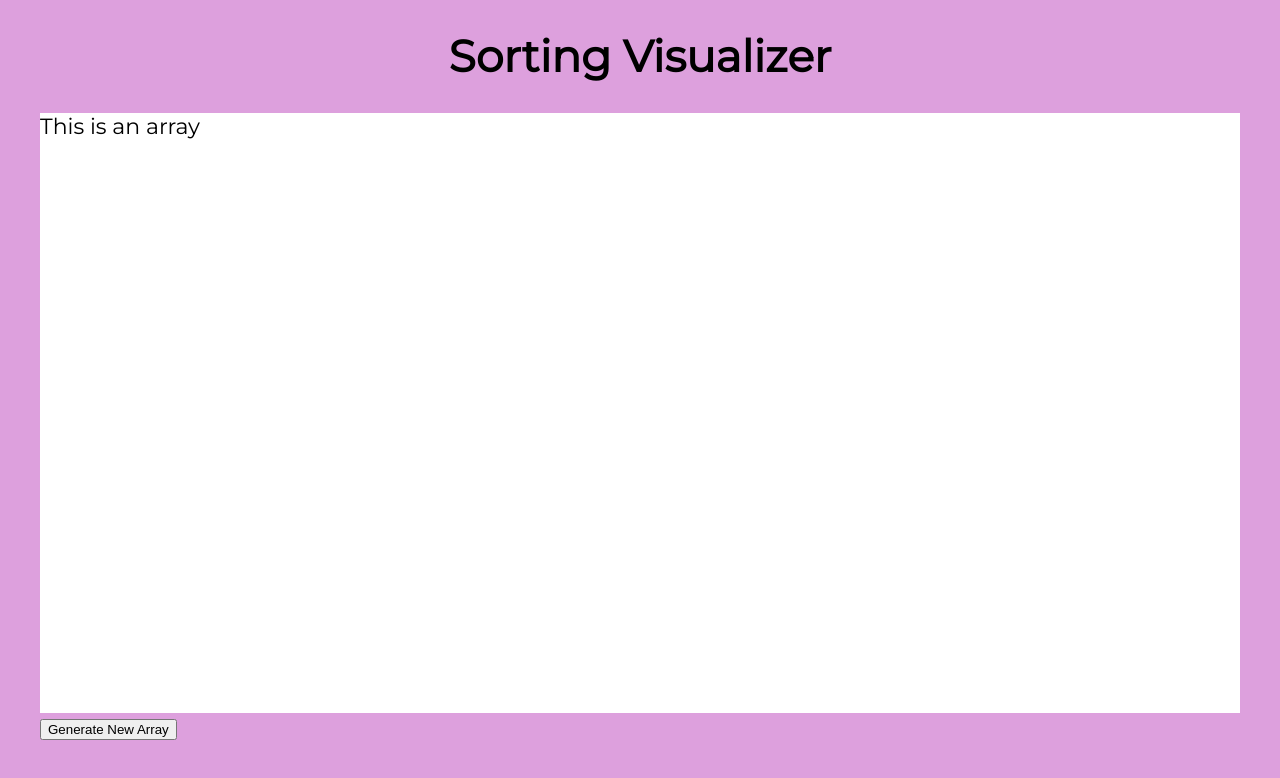
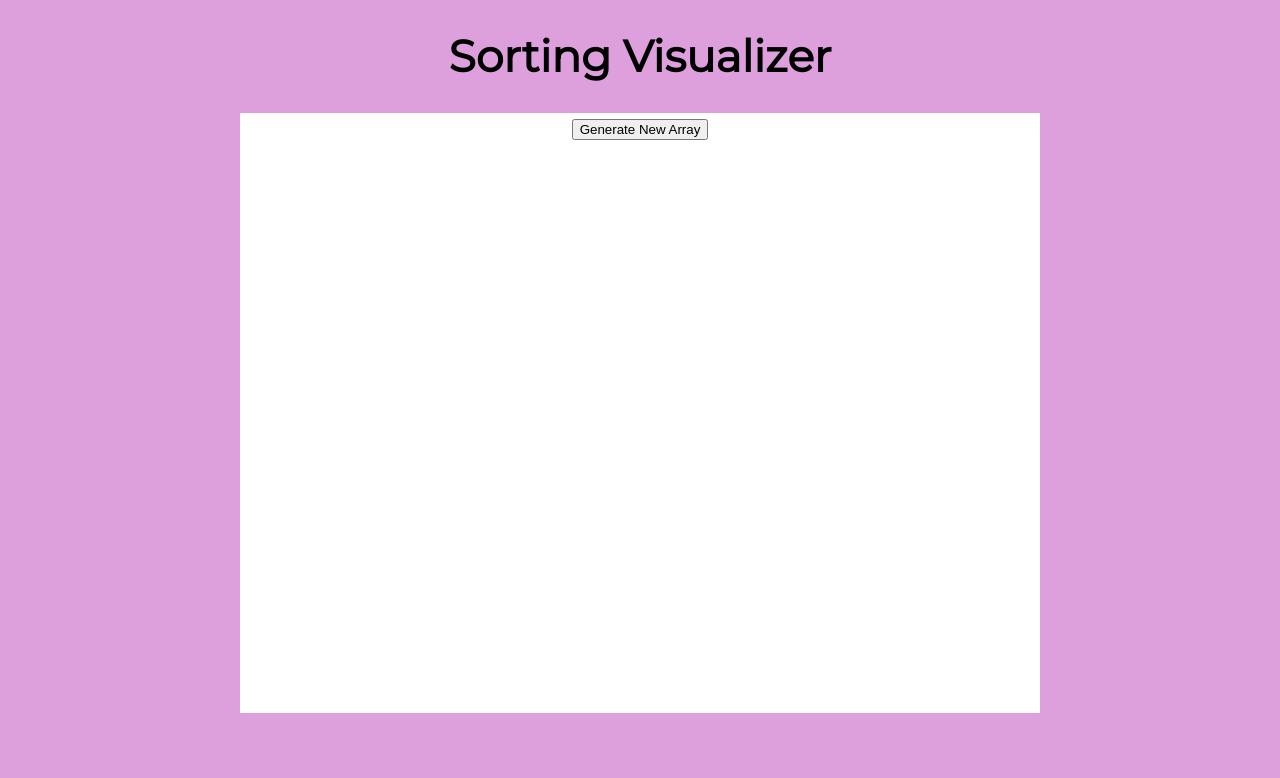
Before and after one commit to Neel738/sorting-visualizer, a React (Create React App) app: page / in a window 1280 px wide. Shown: the top 778 px of the page. Built offline with nearby package versions, Linux system fonts and the light colour scheme.

Commit message:
basic array generation - no styling yet

```diff
--- a/src/App.css
+++ b/src/App.css
@@ -20,7 +20,26 @@ html, body {
 
 .playground-container {
   height: 75vh;
-  width:150vh;
+  width: 100vh;
   background-color: white;
 
 }
+.playground-controls {
+  text-align: center;
+}
+
+
+.array-content {
+  position: absolute;
+  width: 100%;
+
+}
+
+
+.array-value {
+  width: 2px;
+  background-color:pink;
+  display: inline-block;
+  margin: 1 0px;
+
+}
--- a/src/components/ArrayVisualizer.js
+++ b/src/components/ArrayVisualizer.js
@@ -1,22 +1,42 @@
-import React, {useState} from 'react'
+import React, { useState, useEffect } from "react";
 
 const ArrayVisualizer = () => {
+  const [array, setArray] = useState([]);
 
-    const [array, setArray] = useState([]);
 
-    const generateArray = (upperbound) => {
 
+  const generateArray = () => {
+    let new_array = [];
+
+    for (let i = 0 ; i < 50; i++) {
+        new_array.push(getRandomNumberBetween(5, 200));
     }
 
-    return <div className='array-container'>
-        This is an array
 
+    setArray(new_array);
+  };
+
+
+
+  return (
+    <div className="array-container">
+      <div className="playground-controls">
+        <button onClick={generateArray}>Generate New Array</button>
+      </div>
+
+      <div className="array-content">
+
+        {array.map((val, indx) => (
+          <div className={'array-value'} key={indx} style={{height: `${val}px`}}></div>
+        ))}
+      </div>
     </div>
-}
-export default  ArrayVisualizer
-
+  );
+};
+export default ArrayVisualizer;
 
 // Copied from w3 schools: https://www.w3schools.com/jsref/jsref_random.asp
 function getRandomNumberBetween(lower, upper) {
-    Math.floor((Math.random() * upper) + lower);
+    var new_num = Math.floor(Math.random() * upper + lower);
+  return new_num;
 }
--- a/src/components/Playground.js
+++ b/src/components/Playground.js
@@ -1,27 +1,16 @@
-import React from 'react';
-import ArrayVisualizer from './ArrayVisualizer'
+import React from "react";
+import ArrayVisualizer from "./ArrayVisualizer";
 
 const Playground = () => {
 
 
-
-
-
   return (
-
     <div>
       <div className="playground-container">
-        <ArrayVisualizer></ArrayVisualizer>
-           </div>
-
-           <div className='playground-controls'>
-                <button>Generate New Array</button>
+        <ArrayVisualizer />
       </div>
     </div>
-
   );
-}
-
-
+};
 
 export default Playground;
```
Lines whose indentation alone changed are shown as unchanged.
